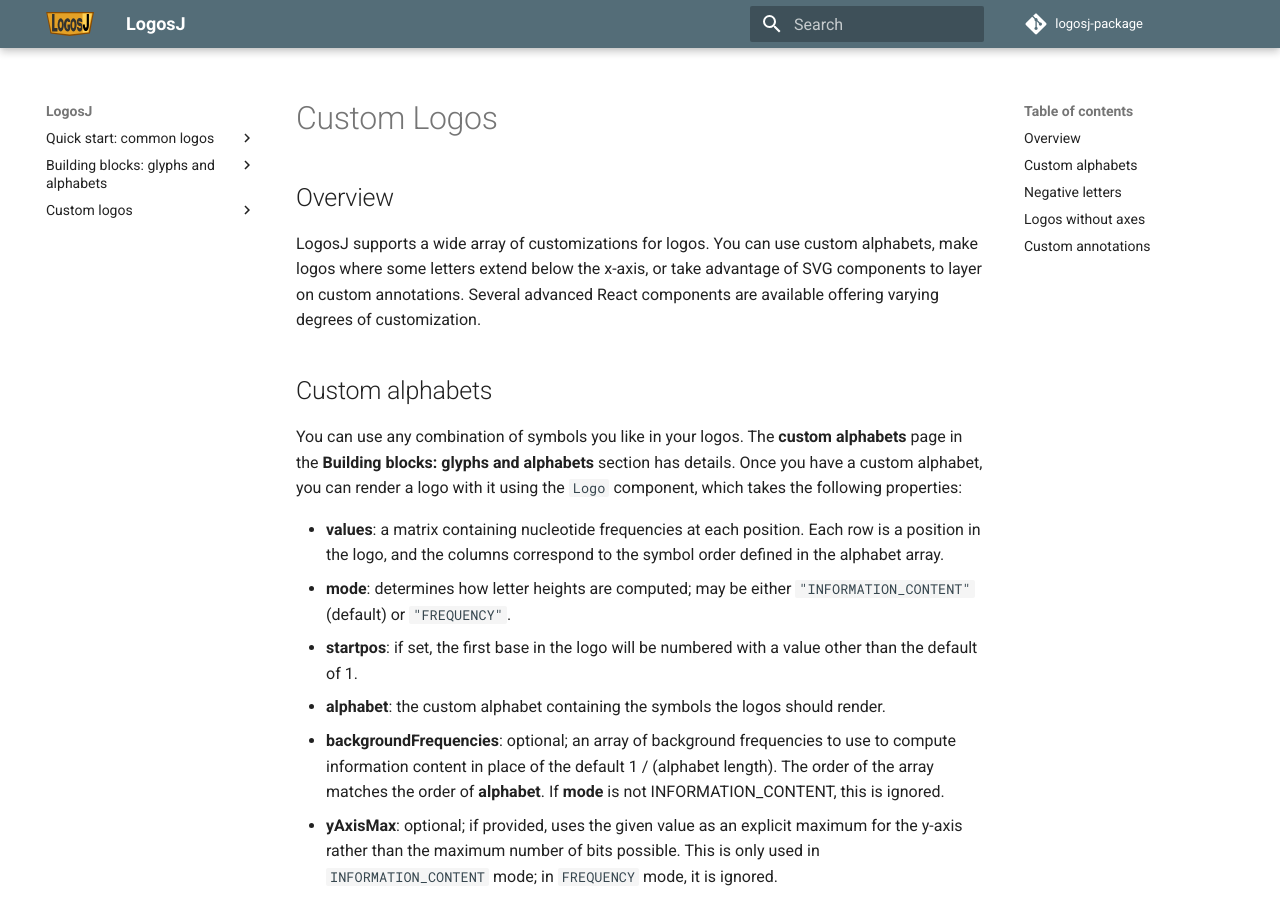
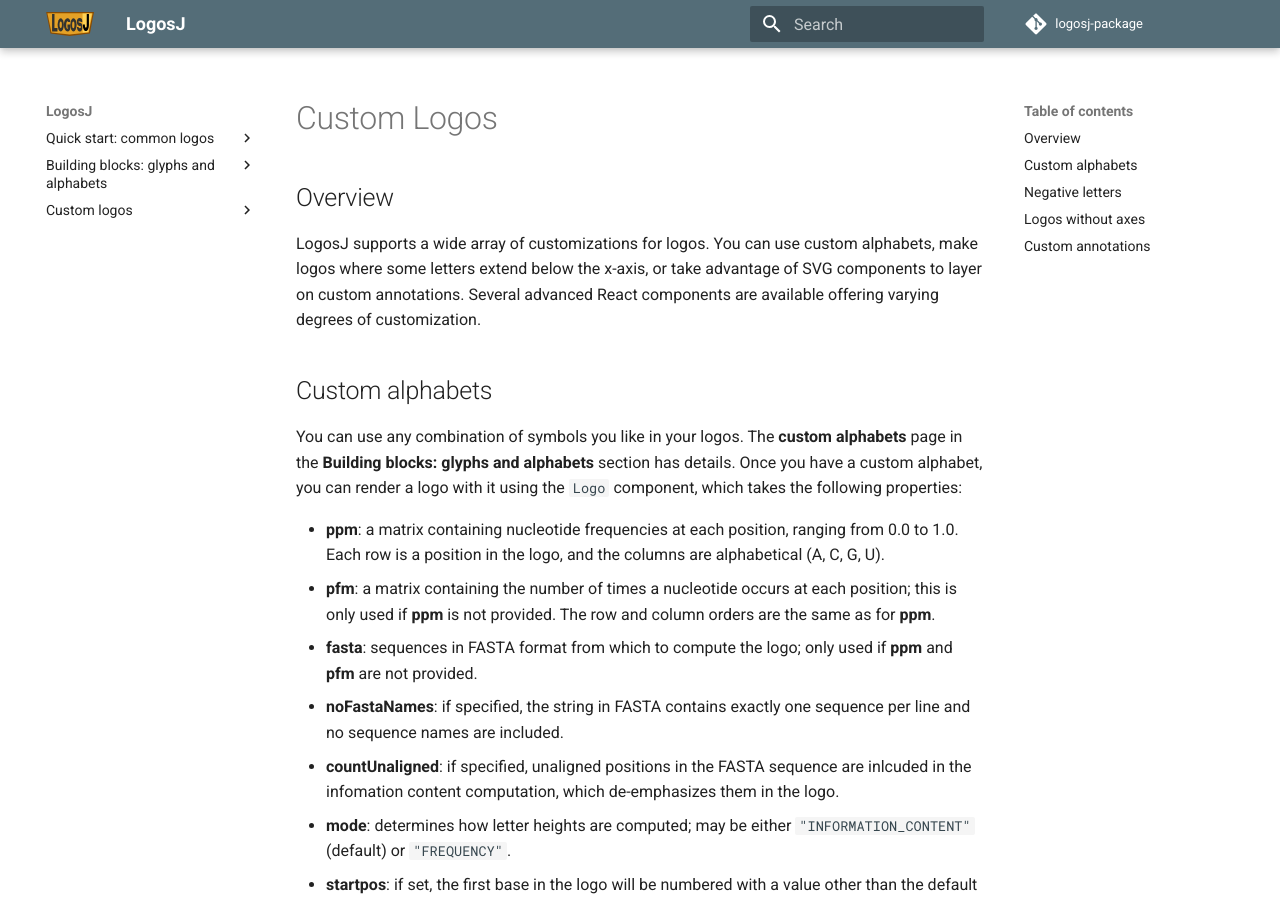
Before and after one commit to weng-lab/logojs-package, an MkDocs documentation site: the page built from docs/custom.md, in a window 1280 px wide and 900 px high. Built offline with MkDocs 1.6.1 and Material for MkDocs 9.7.7, drawn with Linux system fonts in a browser that asks for light colours; comment, search, counter and statistics services are not loaded.

Commit message:
document FASTA prop

```diff
--- a/docs/custom.md
+++ b/docs/custom.md
@@ -14,8 +14,15 @@ You can use any combination of symbols you like in your logos. The **custom alph
 the **Building blocks: glyphs and alphabets** section has details. Once you have a custom alphabet,
 you can render a logo with it using the `Logo` component, which takes the following properties:
 
-* **values**: a matrix containing nucleotide frequencies at each position. Each
-row is a position in the logo, and the columns correspond to the symbol order defined in the alphabet array.
+* **ppm**: a matrix containing nucleotide frequencies at each position, ranging
+from 0.0 to 1.0. Each row is a position in the logo, and the columns are alphabetical
+(A, C, G, U).
+* **pfm**: a matrix containing the number of times a nucleotide occurs at each
+position; this is only used if **ppm** is not provided. The row and column orders
+are the same as for **ppm**.
+* **fasta**: sequences in FASTA format from which to compute the logo; only used if **ppm** and **pfm** are not provided.
+* **noFastaNames**: if specified, the string in FASTA contains exactly one sequence per line and no sequence names are included.
+* **countUnaligned**: if specified, unaligned positions in the FASTA sequence are inlcuded in the infomation content computation, which de-emphasizes them in the logo.
 * **mode**: determines how letter heights are computed; may be either
 `"INFORMATION_CONTENT"` (default) or `"FREQUENCY"`.
 * **startpos**: if set, the first base in the logo will be numbered with a
```
Also changed, not shown: docs/dna_logos.md (+3 -0 lines), docs/protein_logos.md (+3 -0 lines), docs/rna_logos.md (+3 -0 lines).
